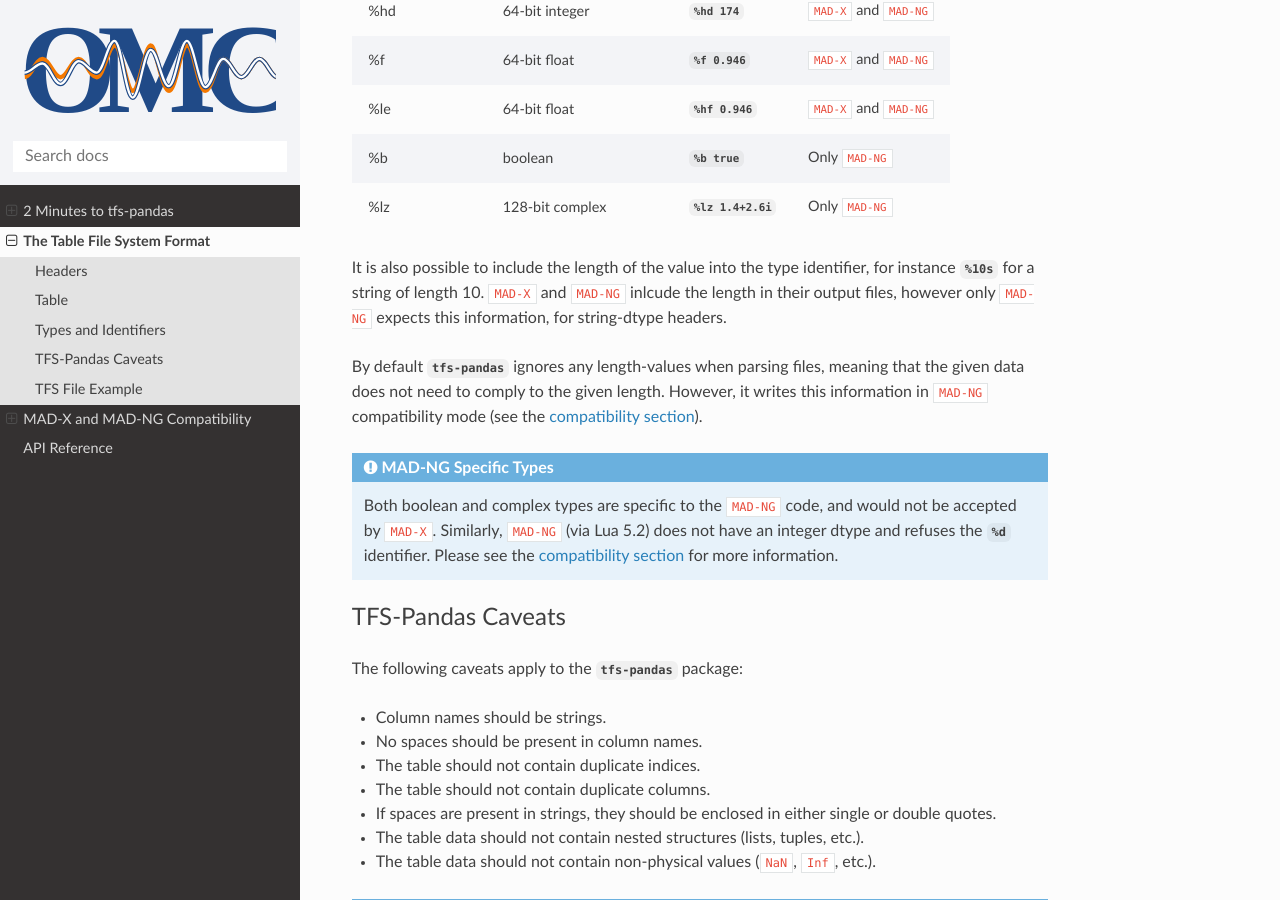
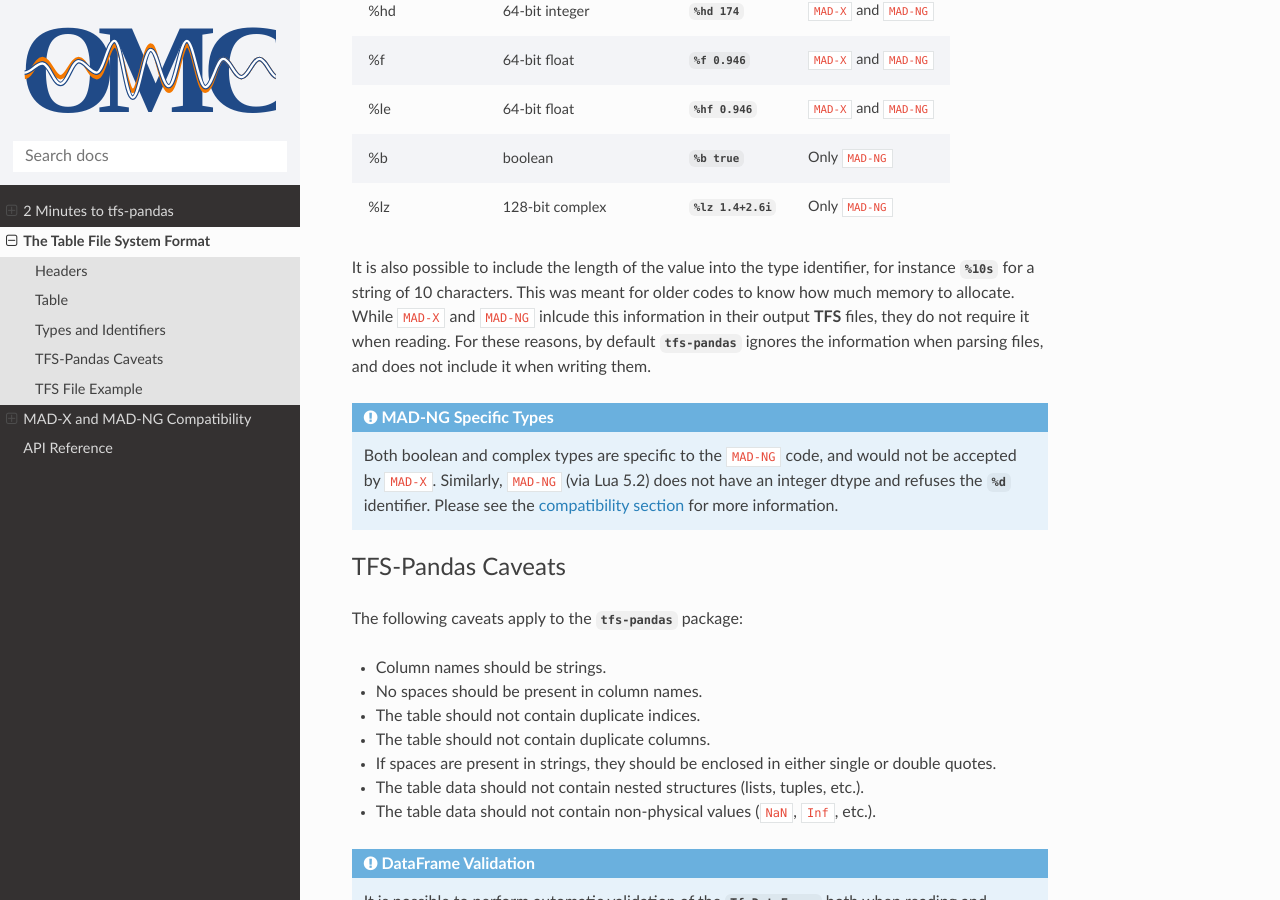
Before and after one commit to pylhc/tfs, a Sphinx documentation site: the page built from doc/tfsformat.rst, in a window 1280 px wide and 900 px high, scrolled down 1716 px. Built offline with Sphinx 7.4.7 and the Read the Docs theme 3.1.0, drawn with Linux system fonts in a browser that asks for light colours.

Commit message:
correct info since Laurent makes the change to MAD-NG for %XXs

```diff
--- a/doc/tfsformat.rst
+++ b/doc/tfsformat.rst
@@ -76,12 +76,10 @@
 %lz                      128-bit complex   `%lz 1.4+2.6i`           Only ``MAD-NG``
 ================  ======================  =============== =========================
 
-It is also possible to include the length of the value into the type identifier, for instance `%10s` for a string of length 10.
-``MAD-X`` and ``MAD-NG`` inlcude the length in their output files, however only ``MAD-NG`` expects this information, for string-dtype headers.
-
-.. TODO: Check this sentence below after deciding implementation: do we always write for string headers or only in MAD-NG compatibility mode?
-By default `tfs-pandas` ignores any length-values when parsing files, meaning that the given data does not need to comply to the given length.
-However, it writes this information in ``MAD-NG`` compatibility mode (see the :doc:`compatibility section <compatibility>`).
+It is also possible to include the length of the value into the type identifier, for instance `%10s` for a string of 10 characters.
+This was meant for older codes to know how much memory to allocate.
+While ``MAD-X`` and ``MAD-NG`` inlcude this information in their output **TFS** files, they do not require it when reading.
+For these reasons, by default `tfs-pandas` ignores the information when parsing files, and does not include it when writing them.
 
 .. admonition:: MAD-NG Specific Types
 
```
